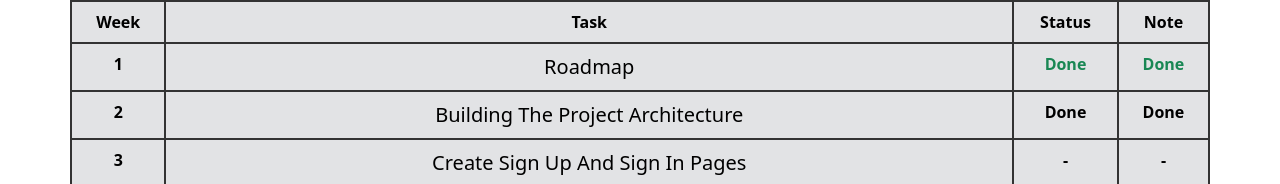
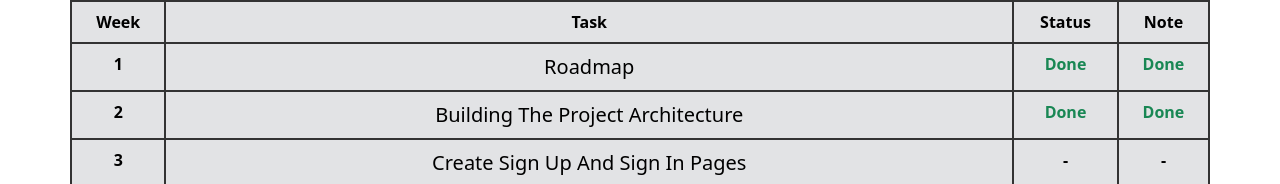
Before and after one commit to FarajBS/roadmap, a plain HTML site: page index.html in a window 1280 px wide. Shown: the part 112-296 px from the top of the page. Drawn offline with nearby package versions, Linux system fonts and the light colour scheme.

Commit message:
Update-2 Roadmap For Week Two

```diff
--- a/index.html
+++ b/index.html
@@ -37,8 +37,8 @@
                 <tr>
                     <th scope="row">2</th>
                     <td class="fs-5">Building The Project Architecture</td>
-                    <td class="fw-bold">Done</td>
-                    <td class="fw-bold">Done</td>
+                    <td class="text-success fw-bold">Done</td>
+                    <td class="text-success fw-bold">Done</td>
                 </tr>
 
                 <tr>
```
